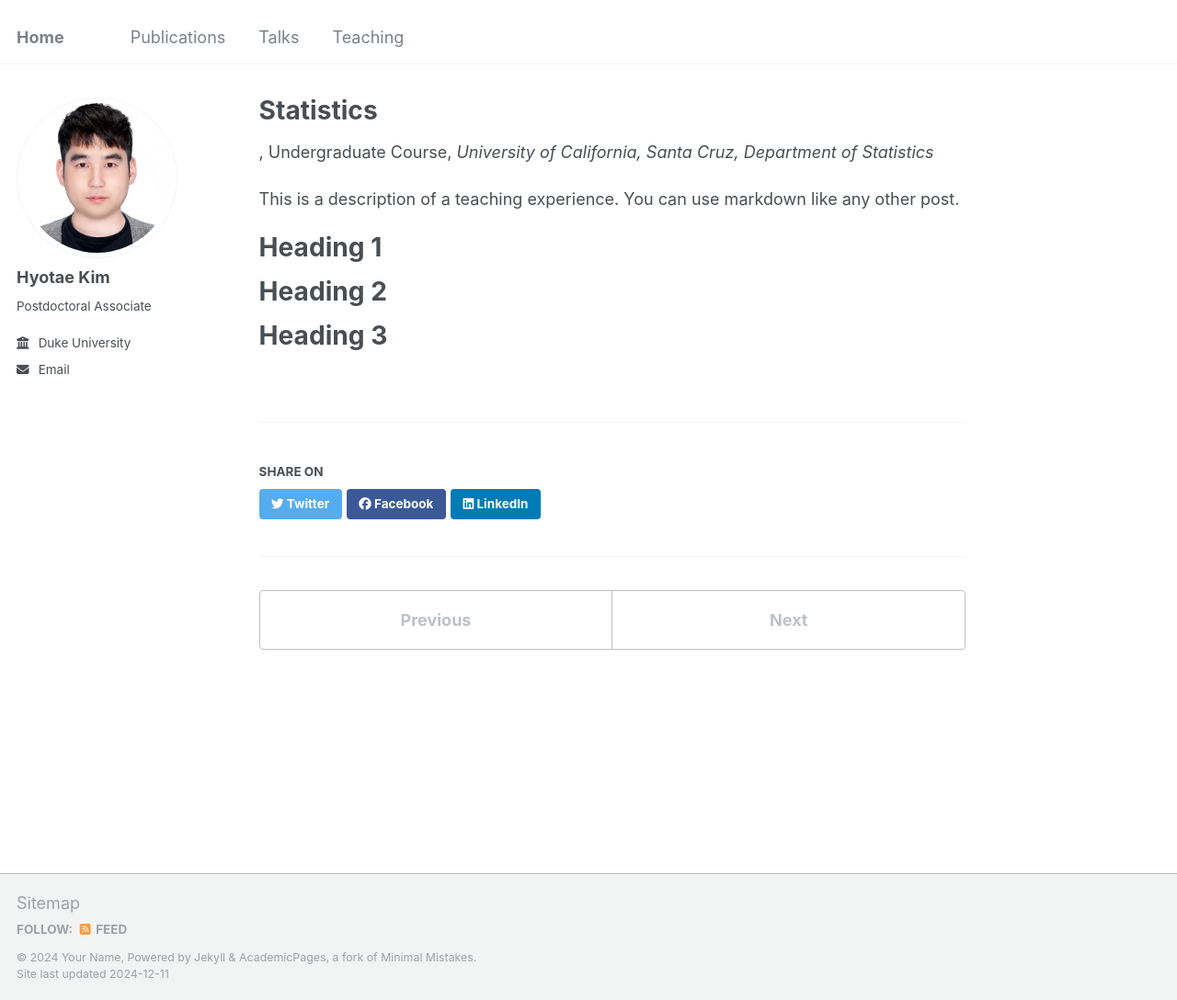
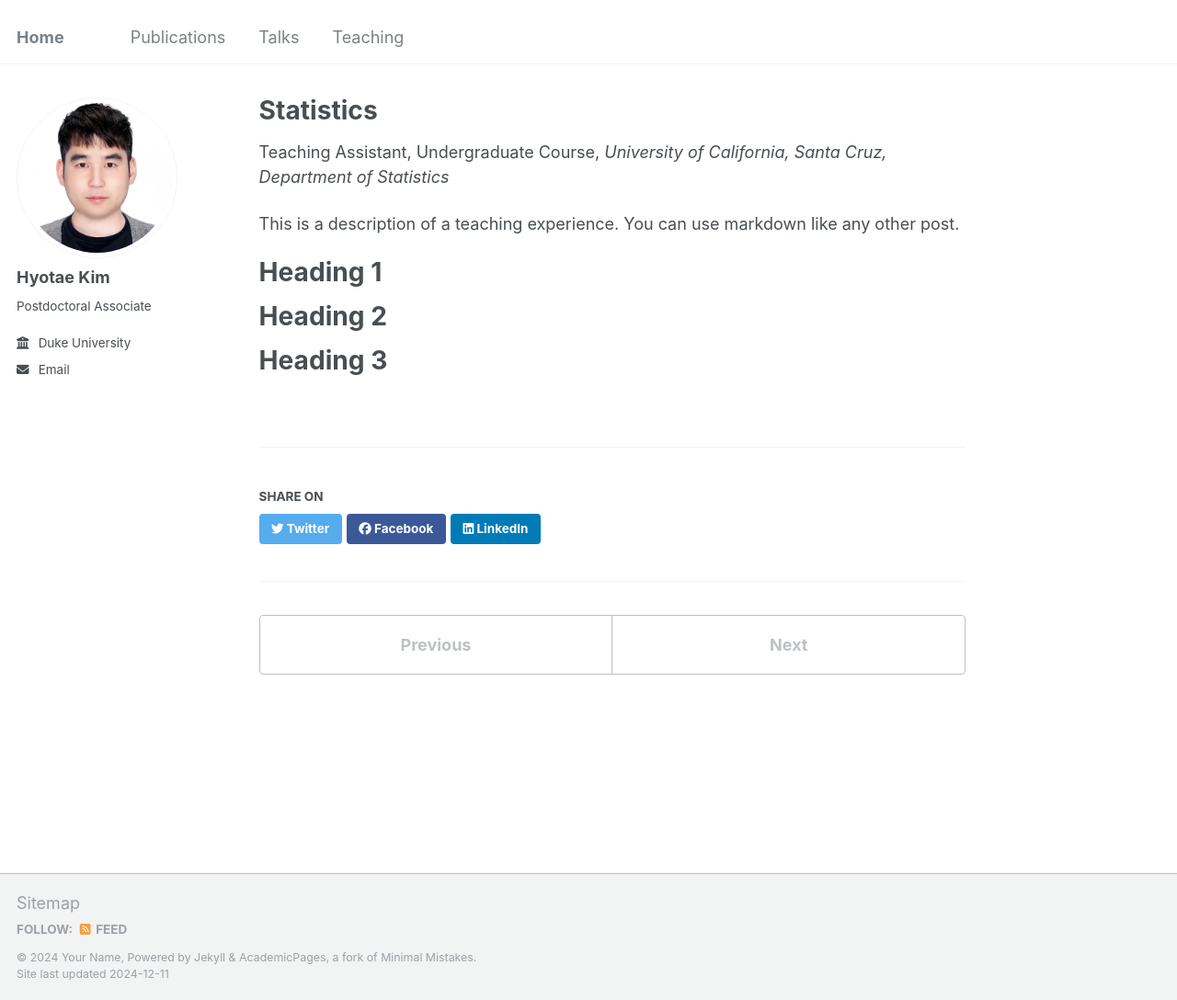
Before and after one commit to HyotaeKim/HyotaeKim.github.io, a Jekyll site: the page built from _teaching/course-stat5.md, in a window 1280 px wide and 1088 px high. Shown: the whole window at 92% size. Built offline with Jekyll 4.4.1, drawn with Linux system fonts in a browser that asks for light colours.

Commit message:
Update single.html

```diff
--- a/_layouts/single.html
+++ b/_layouts/single.html
@@ -35,7 +35,7 @@ layout: default
         {% endif %}
 
         {% if page.collection == 'teaching' %}
-          <p> {{ post.role }}, {{ page.type }}, <i>{{ page.venue }}</i> </p>
+          <p> {{ page.role }}, {{ page.type }}, <i>{{ page.venue }}</i> </p>
           <!-- <p> {{ page.type }}, <i>{{ page.venue }}</i>, {{ page.date | default: "1900-01-01" | date: "%Y" }} </p> -->
         {% elsif page.venue and page.date %}
           <p>Published in <i>{{ page.venue }}</i>, {{ page.date | default: "1900-01-01" | date: "%Y" }} </p>
```
